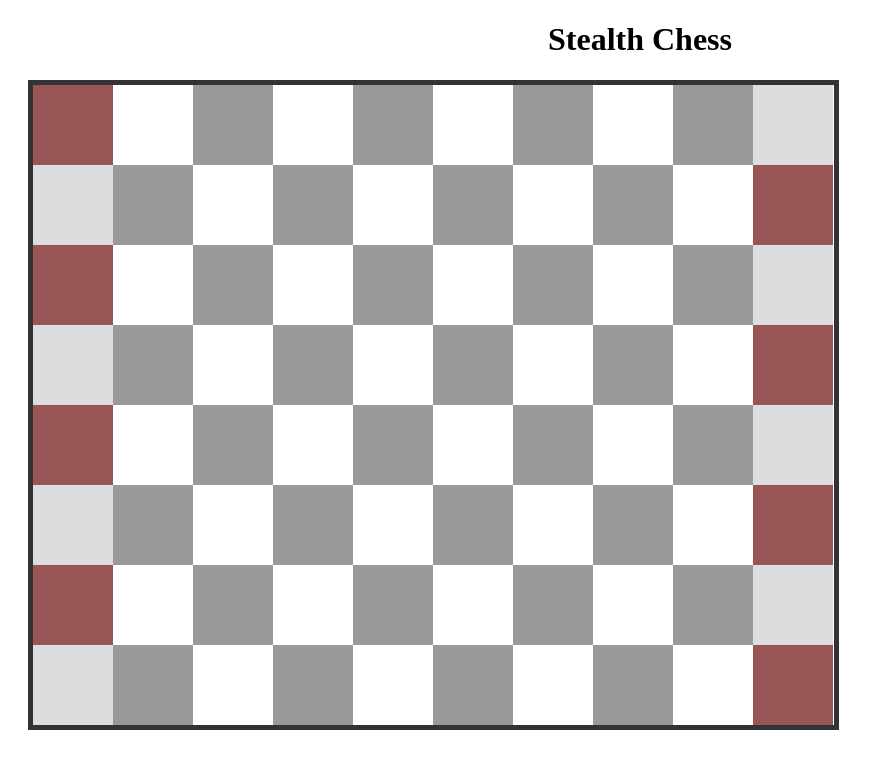
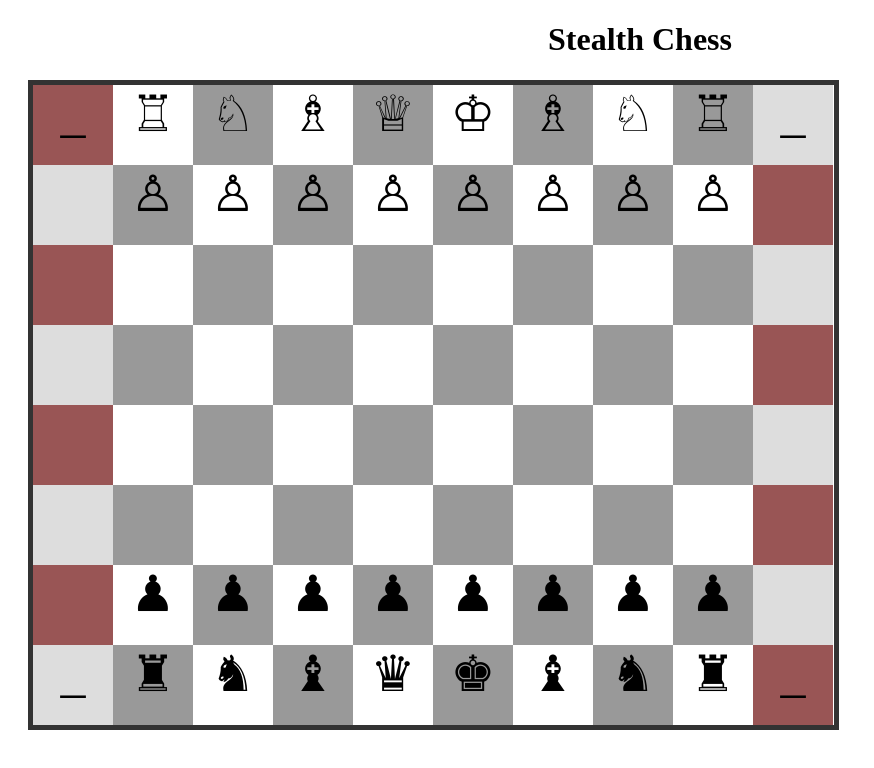
Before and after one commit to jawonbreed/stealth-chess, an Angular app: page / in a window 1280 px wide. Shown: the top 768 px of the page, without its empty margins (0-874 px from the left). Built offline with nearby package versions, Linux system fonts and the light colour scheme.

Commit message:
display logic for initial board

```diff
--- a/src/app/board/board.component.ts
+++ b/src/app/board/board.component.ts
@@ -27,12 +27,38 @@ export class BoardComponent implements OnInit {
     this.displayBoard = [];
   }
 
-  ngOnInit() {
-    let board = [];
-    for (let i = 0; i < 8; i++) {
-      let a = ['', '', '', '', '', '', '', '', '', ''];
-      board.push(a);
+  ngOnInit() : void {
+    for (let row = 1; row <= 8; row++) {
+      this.displayBoard.push([,,,,,,,,,]);
     }
-    this.displayBoard = board;
+
+    this.show();
+  }
+
+  show() : void {
+    this.clear();
+
+    for (let piece of this.gameService.getBoard()) {
+      let pos = this.getPosition(piece);
+      let row = this.displayBoard[pos[0]];
+      row[pos[1]] = this.utilService.getSymbol(piece);
+    }
+  }
+
+  clear() : void {
+    for (let row of this.displayBoard) {
+      row.fill('');
+    }
+  }
+
+  getPosition(piece: Piece) : [number, number] {
+    let row = piece.row - 1;  // Piece rows are 1-based
+    let col = 'XABCDEFGHY'.indexOf(piece.col);
+
+    if (this.perspective == Player.White) {
+      return [row, col];
+    } else {
+      return [7 - row, 9 - col];
+    }
   }
 }
--- a/src/app/services/game.service.ts
+++ b/src/app/services/game.service.ts
@@ -21,11 +21,11 @@ export class GameService {
     this.newGame();
   }
 
-  getBoard() {
+  getBoard() : Piece[] {
     return this.board;
   }
 
-  newGame() {
+  newGame() : void {
     this.currentPlayer = Player.White;
     this.currentTurn = 1;
 
```
